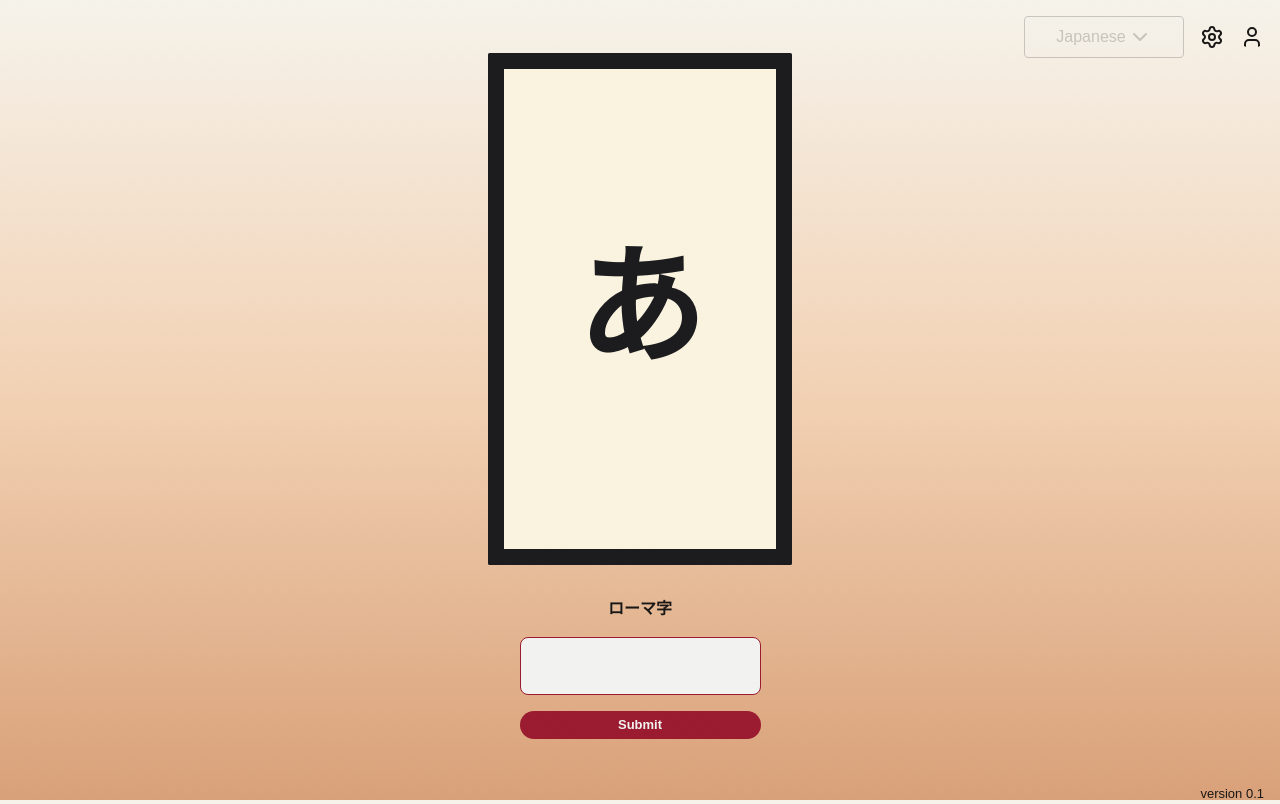
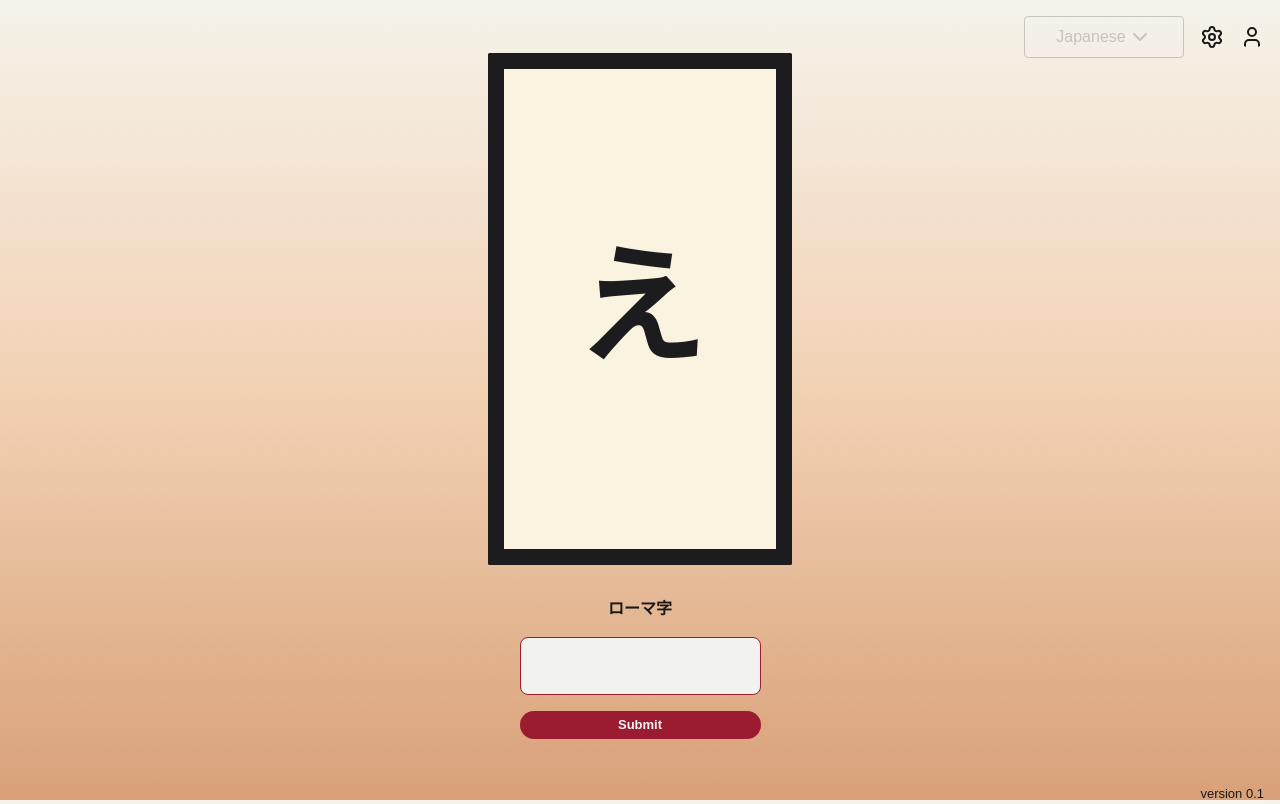
Before and after one commit to vicriver/flashcard, a React (Vite) app: page / in a window 1280 px wide. Built offline with nearby package versions, Linux system fonts and the light colour scheme.

Commit message:
added hiragana const

```diff
--- a/src/assets/utils/constants.ts
+++ b/src/assets/utils/constants.ts
@@ -16,9 +16,3 @@ export const languages: LanguageProps[] = [
         native: '日本語',
     }
 ]
-
-export type CharacterProps = {
-    id: number
-    romaji: string
-    character: string
-}
--- a/src/assets/utils/hiragana.ts
+++ b/src/assets/utils/hiragana.ts
@@ -1,6 +1,7 @@
-import type { CharacterProps } from "./constants";
+import type { CardProps } from "./types";
 
-export const hiragana: CharacterProps[] = [
+
+export const hiragana: CardProps[] = [
     {
         id: 0,
         romaji: 'a',
--- a/src/assets/utils/types.ts
+++ b/src/assets/utils/types.ts
@@ -4,3 +4,9 @@ export type LanguageProps  = {
     label: string
     native: string
 }
+
+export type CardProps = {
+    id: number
+    romaji: string
+    character: string
+}
--- a/src/components/Card.tsx
+++ b/src/components/Card.tsx
@@ -1,11 +1,16 @@
+import type { CardProps } from '../assets/utils/types'
 import styles from  '../styles/Card.module.css'
 
-export default function Card() {
+type Card ={
+    deck: CardProps[]
+}
+
+export default function Card({ deck } : Card) {
     return (
         <div>
             <div className={`${styles.card} ${styles.hanafuda}`}>
                 <div>
-                    あ
+                    {deck[0].character}
                 </div>
             </div>
         </div>
--- /dev/null
+++ b/src/components/Shuffle.tsx
@@ -0,0 +1,8 @@
+export function shuffleDeck<T>(array: T[]): T[] {
+  const shuffled = [...array]; // create a copy to avoid mutating the original
+  for (let i = shuffled.length - 1; i > 0; i--) {
+    const j = Math.floor(Math.random() * (i + 1));
+    [shuffled[i], shuffled[j]] = [shuffled[j], shuffled[i]]; // swap
+  }
+  return shuffled;
+}
--- a/src/main/Main.tsx
+++ b/src/main/Main.tsx
@@ -1,14 +1,20 @@
+import { useEffect, useState } from "react";
 import Card from "../components/Card";
 import InputField from "../components/Input";
 import Top from "../nav/Top";
+import { hiragana } from "../assets/utils/hiragana";
+import type { CardProps } from "../assets/utils/types";
+import { shuffleDeck } from "../components/Shuffle";
 
 export default function Main() {
+    const [ deck, setDeck ] = useState<CardProps[]>(() => shuffleDeck(hiragana));
+
     return (
         <div>
             <Top />
             <div id="main">
-                <Card />
-                <InputField />
+                <Card deck={deck} />
+                <InputField deck={deck} setDeck={setDeck} />
             </div>
             <div id="bottom">
                 version 0.1
--- a/src/nav/Languages.tsx
+++ b/src/nav/Languages.tsx
@@ -12,8 +12,6 @@ export default function Languages() {
             <Select.Root value={language} onValueChange={setLanguage} disabled>
                 <Select.Trigger className={styles.languages}>
                     <Select.Value placeholder="Select language" />
-                    {/* <LanguagesIcon size={iconSize} />
-                    {languages.find((language : LanguageProps) => language.endpoint === 'jp' )?.native} */}
                     <Select.Icon><ChevronDownIcon /></Select.Icon>
                 </Select.Trigger>
                 <Select.Portal>
```
Also changed, not shown: src/components/Input.tsx (+8 -1 lines).
